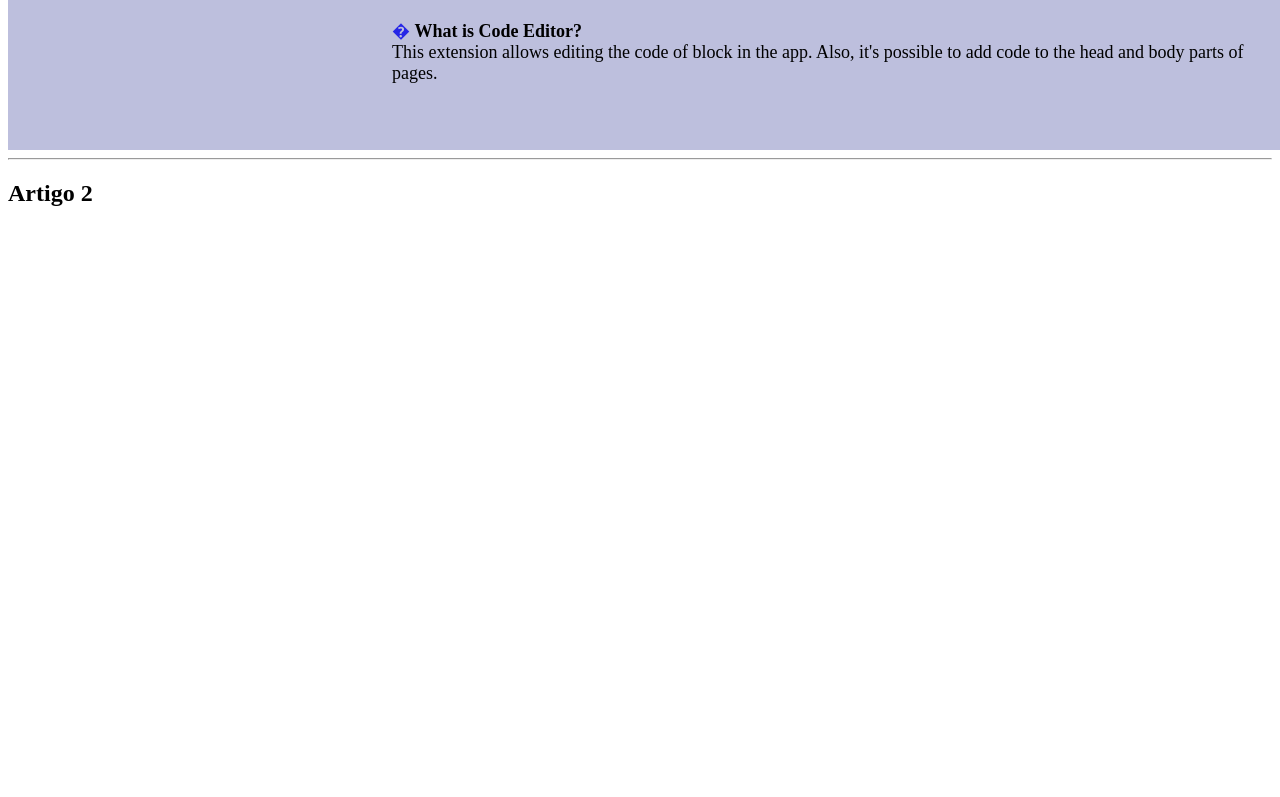
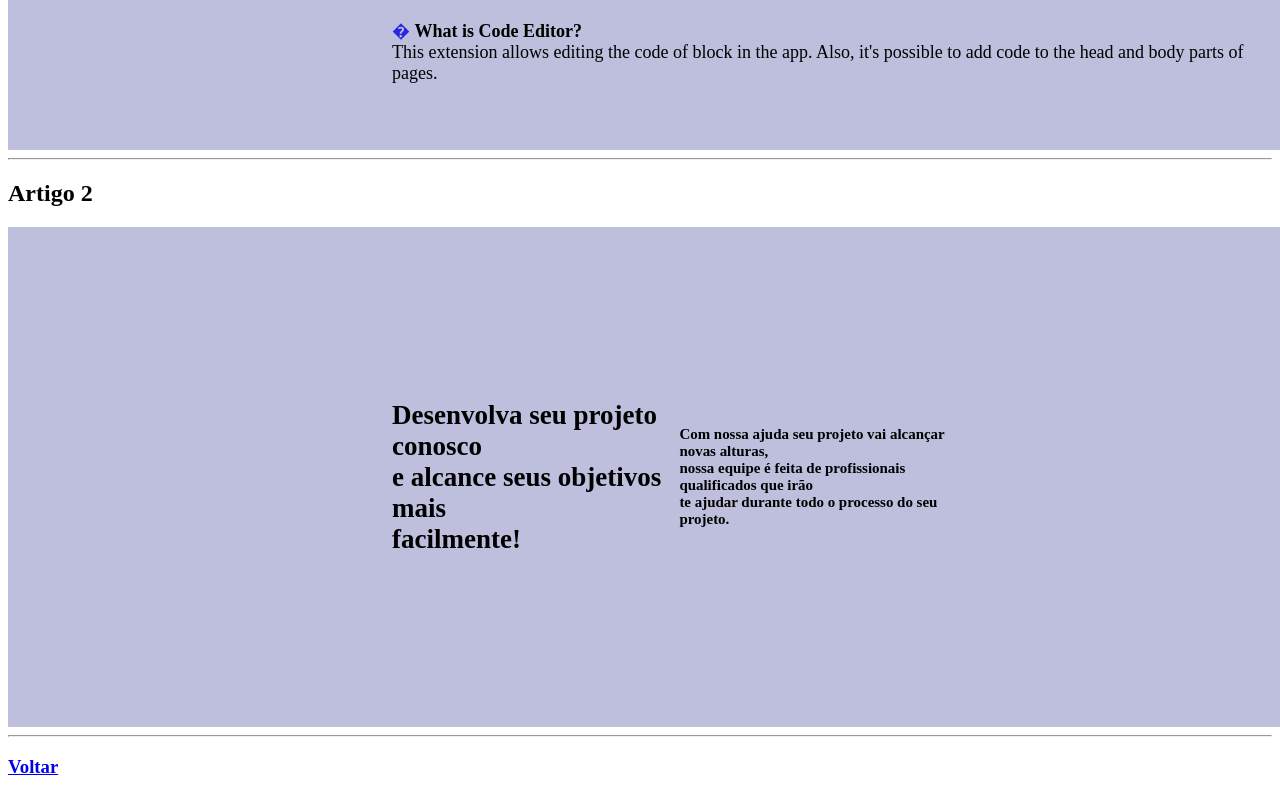
Before and after one commit to Watersage980/components, a plain HTML site: page articles/article.html in a window 1280 px wide. Shown: the part 419-1216 px from the top of the page. Before the commit the page ends 800 px from the top, so only its background shows below. Drawn offline with Linux system fonts and the light colour scheme.

Commit message:
articles

```diff
--- a/articles/article.html
+++ b/articles/article.html
@@ -5,6 +5,7 @@
     <meta http-equiv="X-UA-Compatible" content="IE=edge">
     <meta name="viewport" content="width=device-width, initial-scale=1.0">
     <link rel="stylesheet" href="article1.css">
+    <link rel="stylesheet" href="article2.css">
     <title>Document</title>
 </head>
 <body>
@@ -47,5 +48,15 @@
     </div>
     <hr>
     <h2>Artigo 2</h2>
+    <div>
+        <span class="span2">
+            <h2 class="spacer">Desenvolva seu projeto conosco <br> e alcance seus objetivos mais <br> facilmente!</h2>
+            <h5 class="recaps">Com nossa ajuda seu projeto vai alcançar novas alturas, <br>
+            nossa equipe é feita de profissionais qualificados que irão <br>
+            te ajudar durante todo o processo do seu projeto.</h5>
+        </span>
+    </div>
+    <hr>
+    <h3><a href="../index.html">Voltar</a></h3>
 </body>
 </html>
--- a/articles/article2.css
+++ b/articles/article2.css
@@ -0,0 +1,17 @@
+.span2{
+    display: flex;
+    justify-content: space-between;
+    background-color: rgb(189, 191, 221);
+    height: 500px;
+    width: 100vw;
+    align-items:center;
+    font-size: large;
+}
+
+.spacer{
+    padding-left: 30vw;
+}
+
+.recaps{
+    padding-right: 25vw;
+}
```
